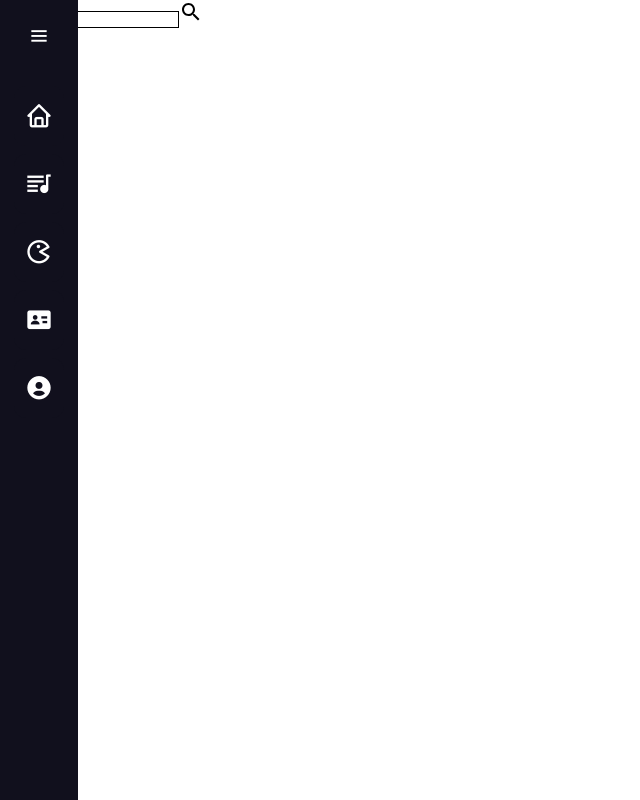
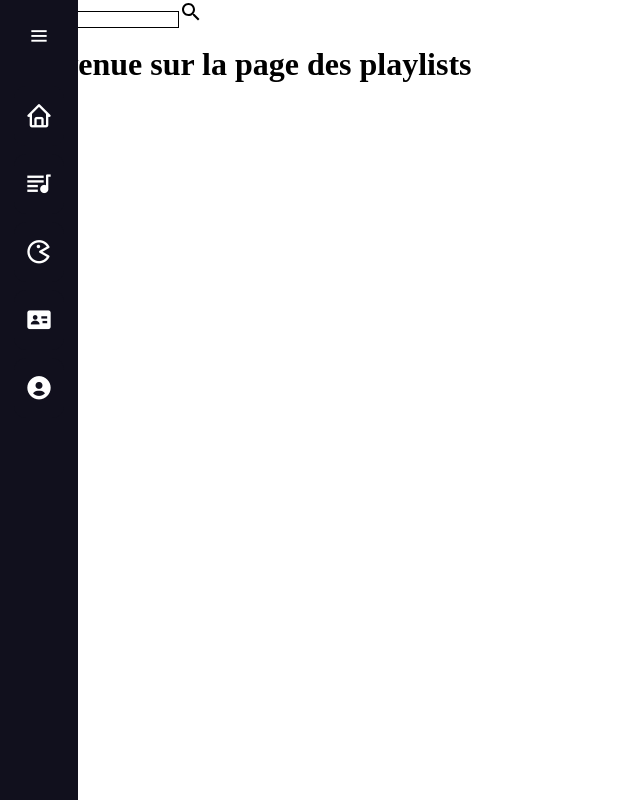
Before and after one commit to YoannBoisson/hackathon, a React (Create React App) app: page /playlist in a window 1280 px wide. Shown: the whole page, without its empty margins (0-640 px from the left). Built offline with nearby package versions, Linux system fonts and the light colour scheme.

Commit message:
add route /playlist

```diff
--- /dev/null
+++ b/src/pages/Playlist.jsx
@@ -0,0 +1,11 @@
+import React, { useContext } from "react";
+import PagesAffContext from '../contexts/PagesAffContext';
+
+const Games = () => {
+  const { setCurrentAffConnexion, setCurrentAffInscription } = useContext(PagesAffContext);
+  setCurrentAffConnexion(false);
+  setCurrentAffInscription(false);
+  return <h1>Bienvenue sur la page des playlists</h1>;
+};
+
+export default Games;
--- a/src/routes.jsx
+++ b/src/routes.jsx
@@ -4,12 +4,14 @@ import Games from "./pages/Games";
 import HomePage from "./pages/HomePage";
 import SignUp from "./pages/SignUp";
 import SignIn from "./pages/SignIn";
+import Playlist from './pages/Playlist';
 
 function Router() {
   return (
     <Routes>
       <Route path="/" element={<HomePage />} />
       <Route path="/games" element={<Games />} />
+      <Route path="/playlist" element={<Playlist />} />
       <Route path="/inscription" element={<SignUp />} />
       <Route path="/connexion" element={<SignIn />} />
     </Routes>
```
